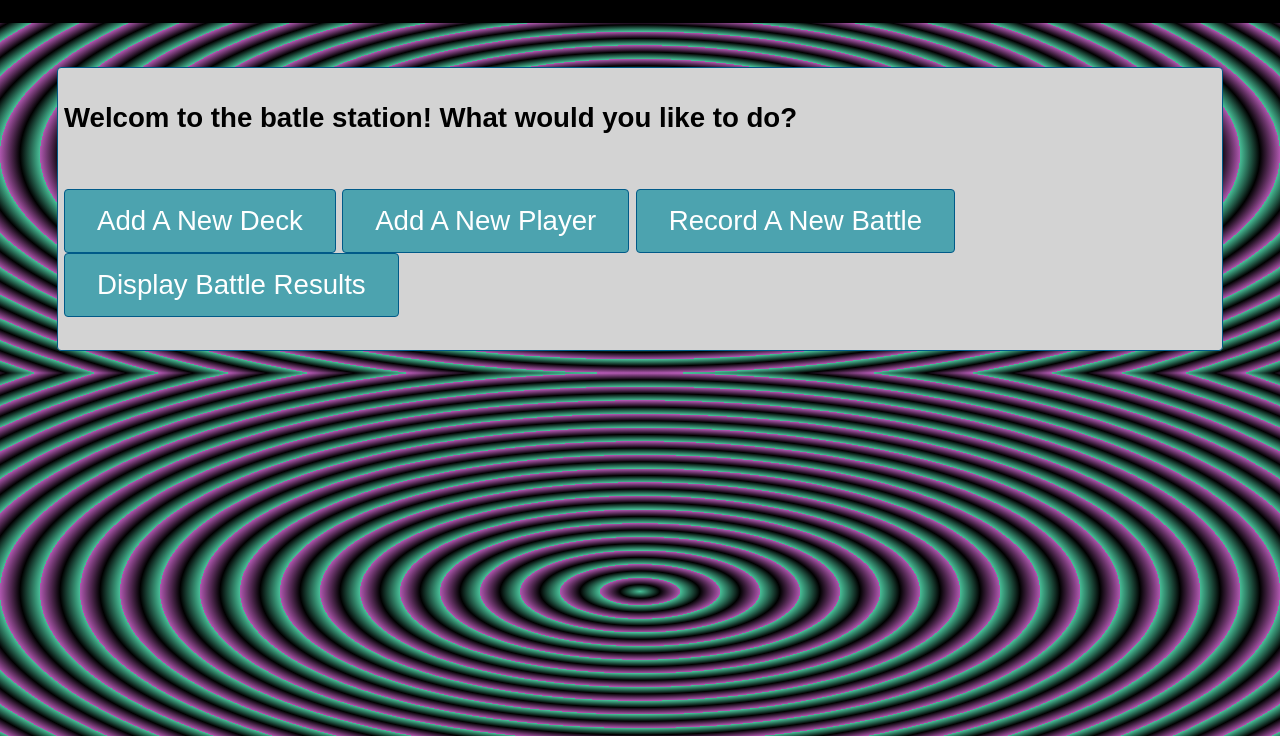
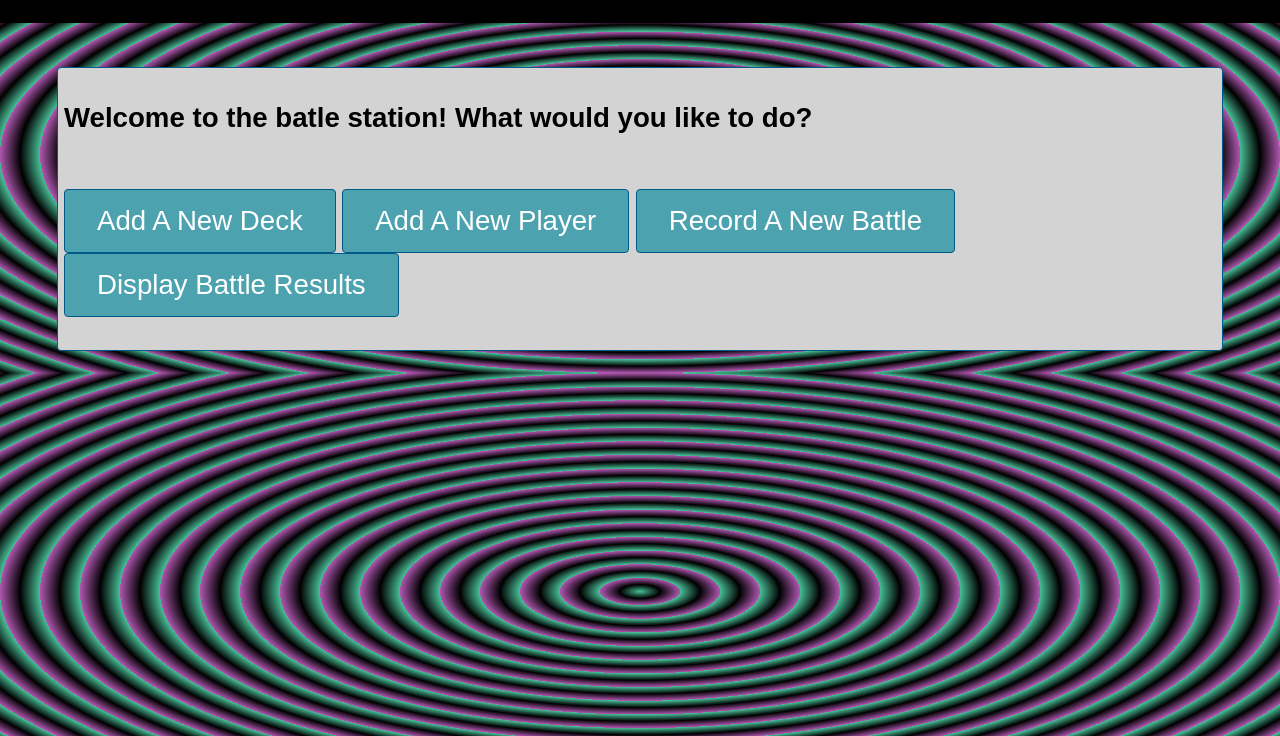
Before and after one commit to georgeC0stanza/Mobile-App-Portfolio, a plain HTML site: page index.html in a window 1280 px wide. Shown: the part 64-800 px from the top of the page. Drawn offline with Linux system fonts and the light colour scheme.

Commit message:
code clean up and misspellings

```diff
--- a/css.css
+++ b/css.css
@@ -1,4 +1,4 @@
- /* Dropdown Button */
+ /* Dropdown Button  for future use*/
 .dropbtn {
     background-color: #4CAF50;
     color: white;
--- a/index.html
+++ b/index.html
@@ -22,7 +22,7 @@
     <span id = "resultsTable"></span>
 
     <form id = "addThings">
-      <h3>Welcom to the batle station! What would you like to do?</h3>
+      <h3>Welcome to the batle station! What would you like to do?</h3>
       <br/>
 
       <input type="submit" formaction= "newdeck.html" value="Add A New Deck" class="button">
--- a/js.js
+++ b/js.js
@@ -25,9 +25,7 @@ class User {
   gamesList.pop();
   if (localStorage.hasOwnProperty("gamesList")){
     if (localStorage.getItem("gamesList")){
-      console.log(localStorage.getItem("gamesList"));
       gamesList = JSON.parse(localStorage.getItem("gamesList"));
-      console.log(localStorage.getItem("gamesList"));
     }
   }
 
@@ -36,7 +34,6 @@ class User {
   if (localStorage.hasOwnProperty("userList")){
     if (localStorage.getItem("userList"))
     {
-      console.log(localStorage.getItem("userList"));
       userList = JSON.parse(localStorage.getItem("userList"));
     }
   }
@@ -124,7 +121,6 @@ function updateDisplay2(){
       list += "<td>" + item + "</td>";
     }
   }
-  console.log(list);
   document.getElementById('resultsTable').innerHTML = list;
 
 
```
